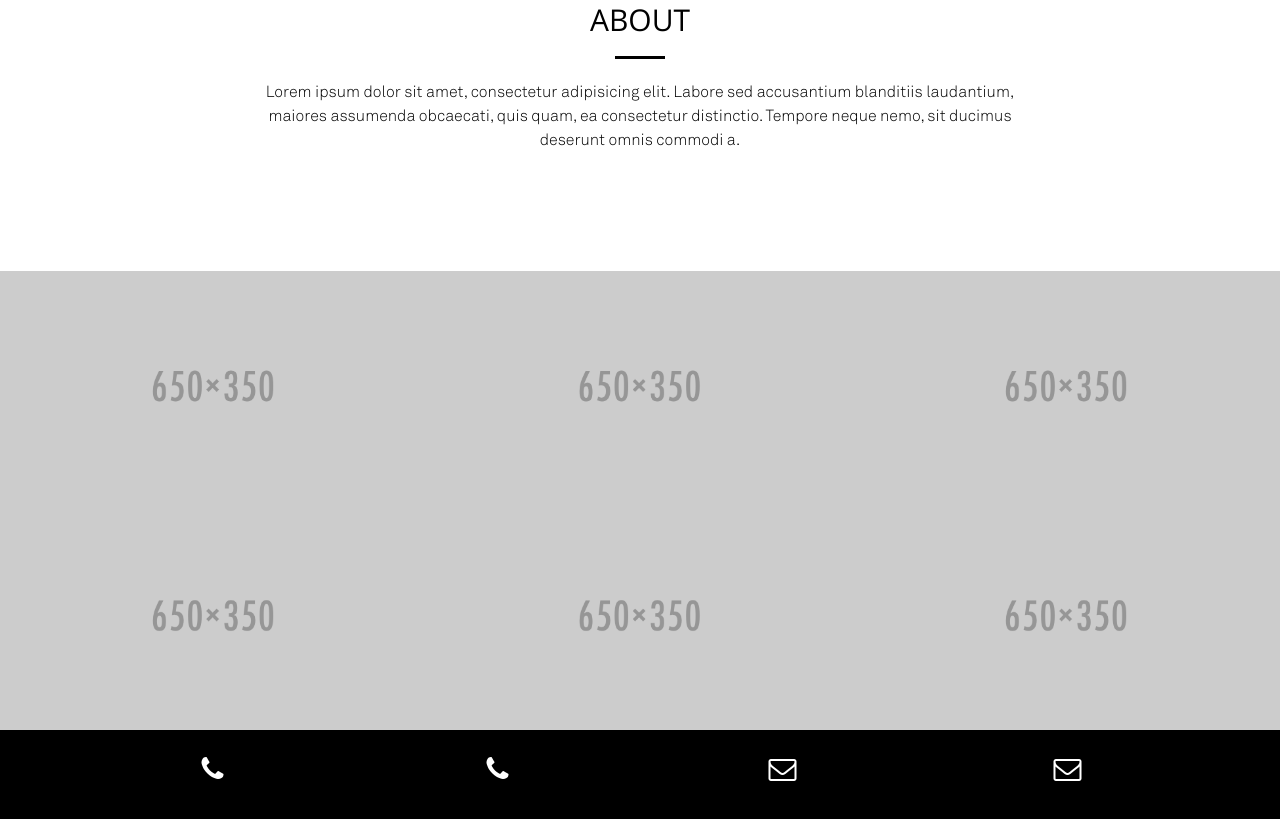
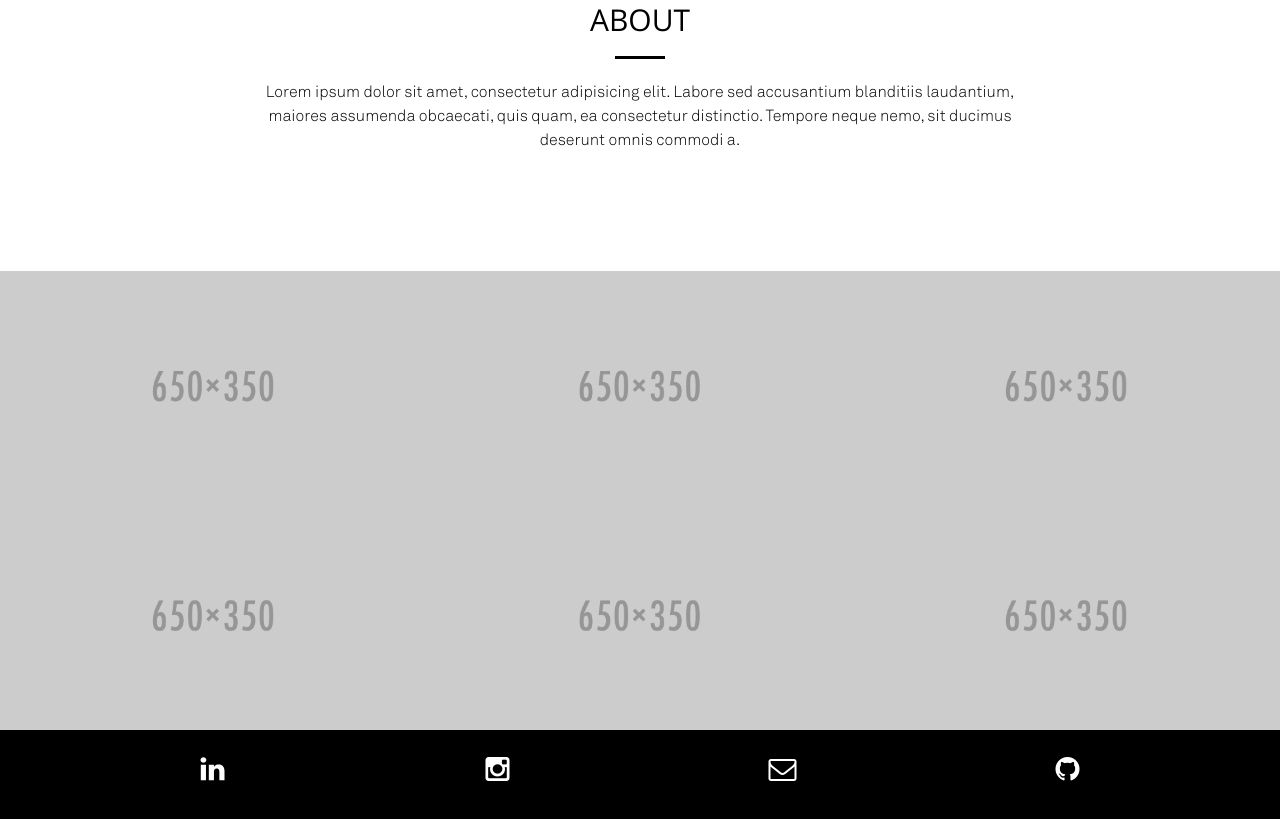
Before and after one commit to chrissschin/chrissschin.github.io, a plain HTML site: page index.html in a window 1280 px wide. Shown: the part 897-1716 px from the top of the page. Drawn offline with nearby package versions, Linux system fonts and the light colour scheme.

Commit message:
added footer icons

```diff
--- a/index.html
+++ b/index.html
@@ -194,11 +194,11 @@
             <div class="row">
                 </div>
                 <div class="col-xs-3 text-center">
-                    <i class="fa fa-phone fa-2x fa-inverse wow bounceIn"></i>
+                    <i class="fa fa-linkedin fa-2x fa-inverse wow bounceIn"></i>
                     <p></p>
                 </div>
                 <div class="col-xs-3 text-center">
-                    <i class="fa fa-phone fa-2x fa-inverse wow bounceIn" data-wow-delay=".1s"></i>
+                    <i class="fa fa-instagram fa-2x fa-inverse wow bounceIn" data-wow-delay=".1s"></i>
                     <p></p>
                 </div>
                 <div class="col-xs-3 text-center">
@@ -206,7 +206,7 @@
                     <p><a href="mailto:christianms.us@gmail.com"></a></p>
                 </div>
                 <div class="col-xs-3 text-center">
-                    <i class="fa fa-envelope-o fa-2x fa-inverse wow bounceIn" data-wow-delay=".3s"></i>
+                    <i class="fa fa-github fa-2x fa-inverse wow bounceIn" data-wow-delay=".3s"></i>
                     <p><a href="mailto:christianms.us@gmail.com"></a></p>
                 </div>
             </div>
```
